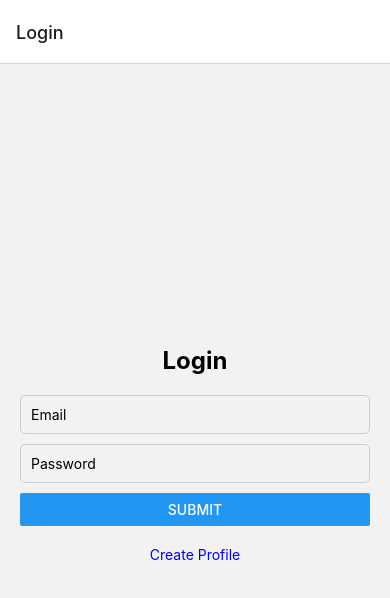
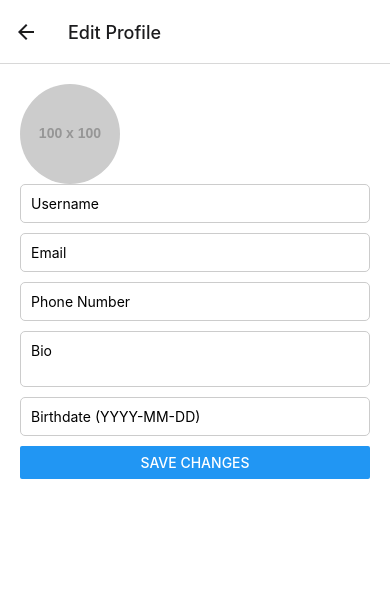
Before and after one commit to Vados1789/komnu-app, a React Native app: screen /EditProfileScreen in a window 390 px wide. Shown: the top 598 px of the page. Built offline with nearby package versions, Linux system fonts and the light colour scheme.

Commit message:
#Added edit mode where you can only edit all of the profile edit stuff inside of there

```diff
--- a/src/components/Profile/ProfilePictureComponent.js
+++ b/src/components/Profile/ProfilePictureComponent.js
@@ -1,13 +1,12 @@
 import React, { useContext } from 'react';
 import { Image, TouchableOpacity, Alert, StyleSheet } from 'react-native';
+import AsyncStorage from '@react-native-async-storage/async-storage'; // Import AsyncStorage
 import * as ImagePicker from 'expo-image-picker';
 import { AuthContext } from '../../context/AuthContext';
 import IMAGE_BASE_URL from '../../config/imageConfig';
 import updateUserProfilePicture from './UpdateUserProfilePicture';
 
-const DEFAULT_IMAGE_URL = 'https://via.placeholder.com/100';
-
-const ProfilePictureComponent = () => {
+const ProfilePictureComponent = ({ editable }) => {
   const { user, login } = useContext(AuthContext);
 
   const handleImagePick = () => {
@@ -23,41 +22,32 @@ const ProfilePictureComponent = () => {
   };
 
   const pickImage = async (source) => {
-    try {
     let result;
     if (source === 'camera') {
-        result = await ImagePicker.launchCameraAsync({
-          allowsEditing: true,
-          aspect: [1, 1],
-          quality: 1,
-        });
+      result = await ImagePicker.launchCameraAsync({ allowsEditing: true, aspect: [1, 1], quality: 1 });
     } else {
-        result = await ImagePicker.launchImageLibraryAsync({
-          allowsEditing: true,
-          aspect: [1, 1],
-          quality: 1,
-        });
+      result = await ImagePicker.launchImageLibraryAsync({ allowsEditing: true, aspect: [1, 1], quality: 1 });
     }
 
-      if (!result.cancelled && result.assets && result.assets.length > 0) {
+    if (!result.canceled && result.assets && result.assets.length > 0) {
       const imageUri = result.assets[0].uri;
       const updatedUser = await updateUserProfilePicture(user.userId, imageUri);
+
       if (updatedUser) {
-          await login(updatedUser); // Update user data in AuthContext
+        try {
+          await AsyncStorage.setItem('user', JSON.stringify(updatedUser)); // Save updated data to AsyncStorage
+        } catch (error) {
+          console.log("Error saving updated user data to AsyncStorage:", error);
         }
+        await login(updatedUser); // Update context
       }
-    } catch (error) {
-      console.error("Error picking image:", error);
-      Alert.alert("Error", "Could not update profile picture. Please try again.");
     }
   };
 
-  const profilePictureUrl = user?.profilePicture
-    ? `${IMAGE_BASE_URL}${user.profilePicture}`
-    : DEFAULT_IMAGE_URL;
+  const profilePictureUrl = user?.profilePicture ? `${IMAGE_BASE_URL}${user.profilePicture}` : 'https://via.placeholder.com/100';
 
   return (
-    <TouchableOpacity onPress={handleImagePick}>
+    <TouchableOpacity onPress={editable ? handleImagePick : null} activeOpacity={editable ? 0.7 : 1}>
       <Image source={{ uri: profilePictureUrl }} style={styles.image} />
     </TouchableOpacity>
   );
--- a/src/components/Profile/UpdateUserProfilePicture.js
+++ b/src/components/Profile/UpdateUserProfilePicture.js
@@ -2,11 +2,11 @@ import { Alert } from 'react-native';
 import axios from 'axios';
 import API_BASE_URL from '../../config/apiConfig';
 
-const mimeTypes = { jpg: 'image/jpeg', jpeg: 'image/jpeg', png: 'image/png', gif: 'image/gif' };
+const mimeTypes = { jpg: 'image/jpeg', jpeg: 'image/jpeg', png: 'image/png' };
 
 const updateUserProfilePicture = async (userId, newProfilePictureUri) => {
   if (!userId || !newProfilePictureUri) {
-    Alert.alert('Error', !userId ? 'User ID is required.' : 'Please select a new profile picture.');
+    Alert.alert('Error', 'User ID and new profile picture URI are required.');
     return null;
   }
 
@@ -26,8 +26,11 @@ const updateUserProfilePicture = async (userId, newProfilePictureUri) => {
 
     if (status === 200 && data) {
       const profilePictureUrl = data.ProfilePictureUrl || data.user?.profilePicture || data.profilePicture;
-      if (profilePictureUrl) return { ...data.user, profilePicture: profilePictureUrl };
-      Alert.alert('Upload Successful', 'But profile picture URL is missing. Try reloading.');
+      if (profilePictureUrl) {
+        return { ...data.user, profilePicture: profilePictureUrl };
+      } else {
+        Alert.alert('Upload Successful', 'Profile picture URL missing. Try reloading.');
+      }
     } else {
       Alert.alert('Upload Failed', 'Unexpected response format.');
     }
--- a/src/navigation/MainNavigator.js
+++ b/src/navigation/MainNavigator.js
@@ -12,6 +12,7 @@ import EditPostScreen from '../screens/Posts/EditPostScreen';
 import FullScreenImageScreen from '../screens/Posts/FullScreenImageScreen';
 import CommentsScreen from '../screens/Posts/CommentsScreen';
 import CreateGroupScreen from '../screens/Groups/CreateGroupScreen';
+import EditProfileScreen from '../screens/Profile/EditProfileScreen';
 
 const Stack = createStackNavigator();
 
@@ -30,6 +31,7 @@ export default function MainNavigator() {
         <Stack.Screen name="FullScreenImageScreen" component={FullScreenImageScreen} options={{ headerShown: false }} />
         <Stack.Screen name="CommentsScreen" component={CommentsScreen} options={{ title: 'Comments' }} />
         <Stack.Screen name="CreateGroupScreen" component={CreateGroupScreen} options={{ title: 'Create Group' }} />
+        <Stack.Screen name="EditProfileScreen" component={EditProfileScreen} options={{ title: 'Edit Profile' }} />
       </Stack.Navigator>
     </NavigationContainer>
   );
--- /dev/null
+++ b/src/screens/Profile/EditProfileScreen.js
@@ -0,0 +1,88 @@
+// EditProfileScreen.js
+import React, { useState, useContext } from 'react';
+import { View, TextInput, Button, StyleSheet, Alert } from 'react-native';
+import AsyncStorage from '@react-native-async-storage/async-storage';
+import ProfilePictureComponent from '../../components/Profile/ProfilePictureComponent';
+import { AuthContext } from '../../context/AuthContext';
+
+const EditProfileScreen = ({ navigation }) => {
+  const { user, login } = useContext(AuthContext);
+  const [username, setUsername] = useState(user?.username || '');
+  const [email, setEmail] = useState(user?.email || '');
+  const [phoneNumber, setPhoneNumber] = useState(user?.phoneNumber || '');
+  const [bio, setBio] = useState(user?.bio || '');
+  const [dateOfBirth, setDateOfBirth] = useState(user?.dateOfBirth || '');
+
+  const handleSaveChanges = async () => {
+    const updatedUser = { ...user, username, email, phoneNumber, bio, dateOfBirth };
+
+    try {
+      await AsyncStorage.setItem('user', JSON.stringify(updatedUser));
+      login(updatedUser); // Update context
+      Alert.alert('Profile Updated', 'Your profile has been updated successfully.');
+      navigation.goBack();
+    } catch (error) {
+      console.log("Error saving updated user data:", error);
+      Alert.alert("Error", "Could not save changes.");
+    }
+  };
+
+  return (
+    <View style={styles.container}>
+      <ProfilePictureComponent editable={true} />
+
+      <TextInput
+        style={styles.input}
+        placeholder="Username"
+        value={username}
+        onChangeText={setUsername}
+      />
+      <TextInput
+        style={styles.input}
+        placeholder="Email"
+        value={email}
+        onChangeText={setEmail}
+        keyboardType="email-address"
+      />
+      <TextInput
+        style={styles.input}
+        placeholder="Phone Number"
+        value={phoneNumber}
+        onChangeText={setPhoneNumber}
+        keyboardType="phone-pad"
+      />
+      <TextInput
+        style={styles.input}
+        placeholder="Bio"
+        value={bio}
+        onChangeText={setBio}
+        multiline
+      />
+      <TextInput
+        style={styles.input}
+        placeholder="Birthdate (YYYY-MM-DD)"
+        value={dateOfBirth}
+        onChangeText={setDateOfBirth}
+      />
+
+      <Button title="Save Changes" onPress={handleSaveChanges} />
+    </View>
+  );
+};
+
+const styles = StyleSheet.create({
+  container: {
+    flex: 1,
+    padding: 20,
+    backgroundColor: '#fff',
+  },
+  input: {
+    borderWidth: 1,
+    borderColor: '#ccc',
+    padding: 10,
+    marginBottom: 10,
+    borderRadius: 5,
+  },
+});
+
+export default EditProfileScreen;
--- a/src/screens/Profile/ProfileScreen.js
+++ b/src/screens/Profile/ProfileScreen.js
@@ -1,15 +1,26 @@
-import React, { useContext } from 'react';
-import { View, StyleSheet } from 'react-native';
+import React, { useContext, useLayoutEffect } from 'react';
+import { View, TouchableOpacity, StyleSheet } from 'react-native';
+import Icon from 'react-native-vector-icons/MaterialIcons';
 import ProfilePictureComponent from '../../components/Profile/ProfilePictureComponent';
 import ProfileInfoComponent from '../../components/Profile/ProfileInfoComponent';
 import { AuthContext } from '../../context/AuthContext';
 
-const ProfileScreen = () => {
+const ProfileScreen = ({ navigation }) => {
   const { user } = useContext(AuthContext);
+
+  useLayoutEffect(() => {
+    navigation.setOptions({
+      headerRight: () => (
+        <TouchableOpacity onPress={() => navigation.navigate('EditProfileScreen')}>
+          <Icon name="edit" size={24} color="#007bff" style={{ marginRight: 15 }} />
+        </TouchableOpacity>
+      ),
+    });
+  }, [navigation]);
 
   return (
     <View style={styles.container}>
-      <ProfilePictureComponent />
+      <ProfilePictureComponent editable={false} />
       <ProfileInfoComponent localUser={user} />
     </View>
   );
```
Lines whose indentation alone changed are shown as unchanged.
